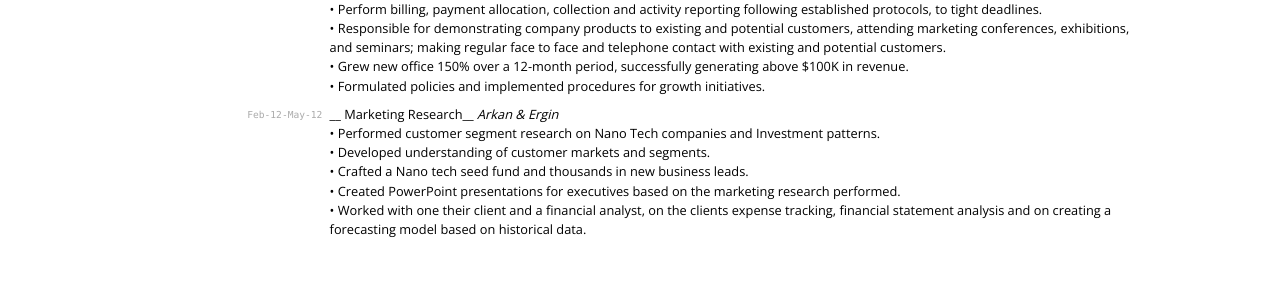
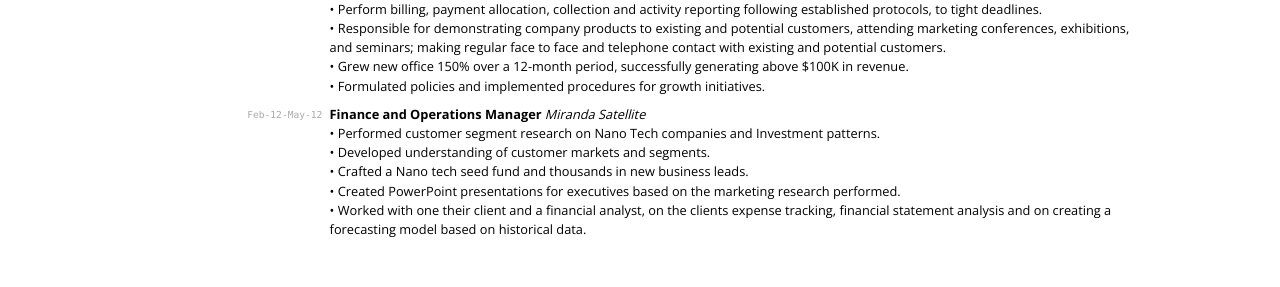
Before and after one commit to omirandassf/omirandassf.github.io, a Jekyll site: the page built from index.md, in a window 1280 px wide. Shown: the part 1149-1436 px from the top of the page. Built offline with Jekyll 4.4.1, drawn with Linux system fonts in a browser that asks for light colours; nearby versions of some CDN libraries.

Commit message:
changing info

```diff
--- a/index.md
+++ b/index.md
@@ -101,7 +101,7 @@ __Finance and Operations Manager__  <em>Miranda Satellite</em><br>
 
 
 `Feb-12-May-12`
-__ Marketing Research__ <em> Arkan & Ergin</em> <br>
+__Finance and Operations Manager__  <em>Miranda Satellite</em><br>
 • 	Performed customer segment research on Nano Tech companies and Investment patterns.<br>
 • 	Developed understanding of customer markets and segments.<br>
 •	Crafted a Nano tech seed fund and thousands in new business leads.<br>
```
